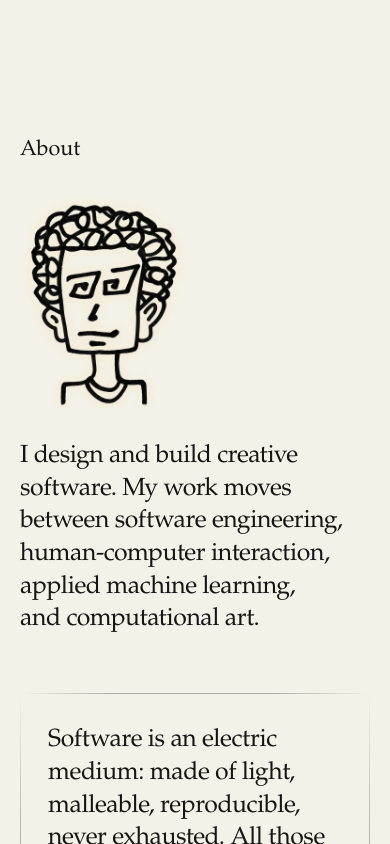
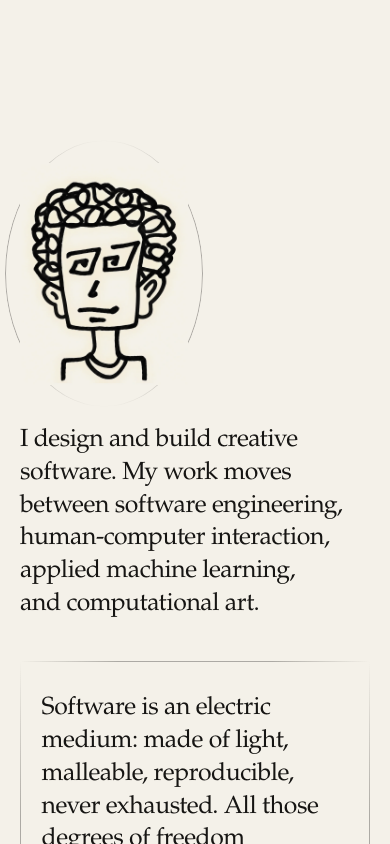
Before and after one commit to sykosyber/mateo-robles, a plain HTML site: page index.html in a window 390 px wide. Shown: the part 700-1544 px from the top of the page. Drawn offline with Linux system fonts and the light colour scheme.

Commit message:
Ring the drawing, move the long paragraph right, drop the About label
The drawing gets a feathered oval, faded top and bottom so it reads as two
arcs around the figure. Drawn as a real elliptical border rather than a
radial-gradient ring: on an ellipse the ray length changes with angle, so a
fixed-percentage band came out thicker at the poles than the flanks. It sits
outside .about__portrait so the portrait's multiply cannot darken it.

About moves onto its own grid. The long paragraph now sits in the text
column under the lead instead of centred on the shell, pulled left by its own
padding so the two paragraphs share a left edge - measured 0.0px apart. The
lead sits a little below the drawing's midline.

The About heading is gone; the section keeps an aria-label so it is still
named for assistive tech and the nav anchor still resolves.

Fixed on the way: the mobile overrides lost to the base rule's :not(), which
left the lead in column 2 and forced an implicit second track, and the
desktop pull-left hung the frame 8px outside the viewport. The oval's inset
also exceeded the mobile gutter and clipped. Page overflow is 0px at 420 and
1280. The meta description still carried a phrase cut from the copy.

```diff
--- a/css/site.css
+++ b/css/site.css
@@ -196,20 +196,67 @@ h2 {
   text-wrap: pretty;
 }
 
-/* The lead paragraph is short and the aside beside it is tall, so top-aligning
-   left the column ending high with a void under it. Centre the two against
-   each other instead, and balance the rag of a four-line block. */
-#about .section__grid { align-items: center; }
+/* About runs on its own grid so both paragraphs share the text column's left
+   edge and the long one sits right of centre, under the lead. */
+.about__grid {
+  display: grid;
+  grid-template-columns: minmax(9rem, 0.34fr) minmax(0, 1fr);
+  column-gap: clamp(3rem, 8vw, 9rem);
+  row-gap: clamp(3.5rem, 7vw, 6rem);
+  align-items: start;
+}
 
-#about .statement:not(.statement--wide) { text-wrap: balance; }
+.about__aside {
+  grid-column: 1;
+  grid-row: 1;
+}
+
+/* The aside is taller than four lines of text, so the lead centres against it
+   rather than leaving a void beneath. balance evens the rag of a block short
+   enough for the browser to reflow it. */
+.about__grid > .statement:not(.statement--wide) {
+  grid-column: 2;
+  grid-row: 1;
+  align-self: center;
+  /* Sits a little below the drawing's midline rather than dead centre. */
+  transform: translateY(clamp(1rem, 2.5vw, 2.25rem));
+  text-wrap: balance;
+}
+
+/* A feathered oval around the drawing. It lives outside .about__portrait so it
+   is not inside that element's isolated blend group, where the multiply would
+   darken it. */
+.about__frame {
+  position: relative;
+  width: fit-content;
+}
+
+.about__frame::before {
+  content: "";
+  position: absolute;
+  inset: -11% -19%;
+  border: 1px solid var(--frame);
+  border-radius: 50%;
+  pointer-events: none;
+  /* A radial-gradient ring reads uneven here: on an ellipse the ray length
+     changes with angle, so a fixed-percentage band is thicker at the poles
+     than the flanks. A real border keeps one weight all the way round; a
+     single-layer mask fades it top and bottom, leaving two arcs. */
+  -webkit-mask-image: linear-gradient(to bottom, transparent 0%, #000 17%, #000 83%, transparent 100%);
+  mask-image: linear-gradient(to bottom, transparent 0%, #000 17%, #000 83%, transparent 100%);
+}
 
 /* The second paragraph steps out of the label/portrait grid and centres on the
    shell, so it reads as its own passage rather than a continuation. */
 .statement--wide {
+  --frame-pad: clamp(1.75rem, 3.5vw, 2.75rem);
   position: relative;
-  max-width: 44rem;
-  margin: clamp(3.5rem, 7vw, 6rem) auto 0;
-  padding: clamp(2rem, 4vw, 3.25rem) clamp(1.75rem, 3.5vw, 2.75rem);
+  grid-column: 2;
+  grid-row: 2;
+  /* Pulled left by its own padding so the text inside lines up with the
+     paragraph above rather than sitting indented from it. */
+  margin: 0 0 0 calc(-1 * var(--frame-pad));
+  padding: clamp(2rem, 4vw, 3.25rem) var(--frame-pad);
 }
 
 /* A feathered frame: each edge is a hairline that fades out before it reaches
@@ -451,6 +498,35 @@ h2 {
     gap: 2rem;
   }
 
+  .about__grid {
+    grid-template-columns: 1fr;
+    row-gap: 2.5rem;
+  }
+
+  .about__aside { grid-row: auto; }
+
+  /* These mirror the desktop selectors exactly. A shorter selector loses to the
+     base rule's :not(), which silently left the lead in column 2 and forced an
+     implicit second track. */
+  .about__grid > .statement:not(.statement--wide) {
+    grid-column: 1;
+    grid-row: auto;
+    align-self: start;
+    transform: none;
+  }
+
+  .about__grid > .statement--wide {
+    grid-column: 1;
+    grid-row: auto;
+    /* The desktop pull-left would hang the frame outside the gutter here. */
+    margin-left: 0;
+    --frame-pad: 1.35rem;
+  }
+
+  /* The desktop inset is wider than the gutter at this size, which clipped the
+     oval against the viewport edge. */
+  .about__frame::before { inset: -10% -9%; }
+
   .about__portrait { max-width: 10.5rem; }
   .project__layout {
     grid-template-columns: 1fr;
--- a/index.html
+++ b/index.html
@@ -3,7 +3,7 @@
 <head>
   <meta charset="utf-8">
   <meta name="viewport" content="width=device-width, initial-scale=1">
-  <meta name="description" content="Mateo Robles — creative software for perception, interaction, intelligence, and exploration.">
+  <meta name="description" content="Mateo Robles — creative software. Software engineering, human-computer interaction, applied machine learning, and computational art.">
   <title>Mateo Robles — Creative Software</title>
   <link rel="stylesheet" href="css/reset.css">
   <link rel="stylesheet" href="css/tokens.css">
@@ -40,11 +40,10 @@
   </header>
 
   <main>
-    <section class="section" id="about" aria-labelledby="about-title">
-      <div class="shell" data-reveal>
-        <div class="section__grid">
-          <div class="about__aside">
-            <h2 id="about-title">About</h2>
+    <section class="section" id="about" aria-label="About">
+      <div class="shell about__grid" data-reveal>
+        <div class="about__aside">
+          <div class="about__frame">
             <figure class="about__portrait">
               <img
                 src="assets/self-portrait.webp"
@@ -54,10 +53,10 @@
                 loading="lazy"
                 decoding="async"
               >
-            </figure>
-          </div>
-          <p class="statement">I design and build creative software. My work moves between software engineering, human-computer interaction, applied machine learning, and computational art.</p>
+              </figure>
+            </div>
         </div>
+        <p class="statement">I design and build creative software. My work moves between software engineering, human-computer interaction, applied machine learning, and computational art.</p>
         <p class="statement statement--wide">Software is an electric medium: made of light, malleable, reproducible, never exhausted. All those degrees of freedom eventually collapse to a point — the question of what it can do for a person. Ask too early and imagination turns instrumental. Ask too late and you have built a private palace. I try to ask late enough to still be surprised, and early enough that it still has a door.</p>
       </div>
     </section>
```
